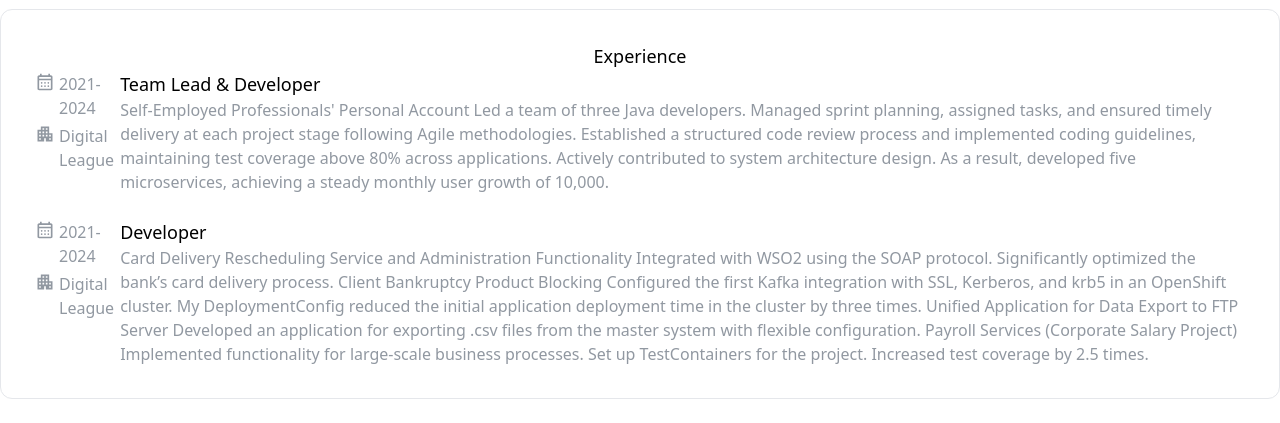
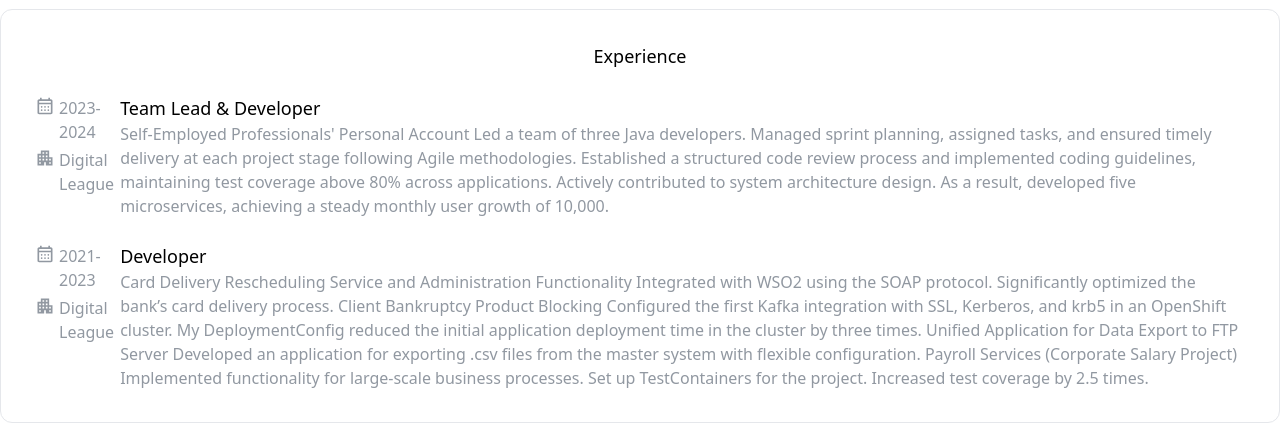
Before and after one commit to Guzime/tolmach-blog-ui, a Next.js app: page /about in a window 1280 px wide. Shown: the part 427-850 px from the top of the page. Before the commit the page ends 826 px from the top, so only its background shows below. Built offline with nearby package versions, Linux system fonts and the light colour scheme.

Commit message:
add experince_item for refactoring

```diff
--- a/app/components/experience.tsx
+++ b/app/components/experience.tsx
@@ -1,66 +1,28 @@
+import ExperienceItem from "./experince_item";
+
 const ExperienceMe: React.FC = () => {
   return (
     <div className="flex justify-center mt-6">
       <div className="bg-white p-8 rounded-xl  border border-customBorder flex flex-col items-center w-[800]">
         <h1 className="text-lg font-sans text-black">Experience</h1>
-        <div className="flex justify-center gap-6">
-          <div>
-            <div className="flex gap-1 flex-row p-0.5">
-              <img
-                src="calendar.svg"
-                alt="icon"
-                className="w-5 h-5 object-contain"
-              />
-              <p className="font-sans text-[#9198A1] w-[130]">2021-2024</p>
-            </div>
-            <div className="flex gap-1 flex-row p-0.5">
-              <img
-                src="work.svg"
-                alt="icon"
-                className="w-5 h-5 object-contain"
-              />
-              <p className="font-sans text-[#9198A1] w-[110]">Digital League</p>
-            </div>
-          </div>
-          <div>
-            <h1 className="text-lg font-sans text-black">
-              Team Lead & Developer
-            </h1>
-            <p className="font-sans text-[#9198A1]">
-              Self-Employed Professionals' Personal Account Led a team of three
+        <ExperienceItem
+        year="2023-2024"
+        company="Digital League"
+        title="Team Lead & Developer"
+        descriprion="Self-Employed Professionals' Personal Account Led a team of three
               Java developers. Managed sprint planning, assigned tasks, and
               ensured timely delivery at each project stage following Agile
               methodologies. Established a structured code review process and
               implemented coding guidelines, maintaining test coverage above 80%
               across applications. Actively contributed to system architecture
               design. As a result, developed five microservices, achieving a
-              steady monthly user growth of 10,000.
-            </p>
-          </div>
-        </div>
-        <div className="flex justify-center gap-6 mt-6">
-            <div>
-          <div className="flex gap-1 flex-row p-0.5">
-            <img
-              src="calendar.svg"
-              alt="icon"
-              className="w-5 h-5 object-contain"
-            />
-            <p className="font-sans text-[#9198A1] w-[130]">2021-2024</p>
-          </div>
-          <div className="flex gap-1 flex-row p-0.5">
-              <img
-                src="work.svg"
-                alt="icon"
-                className="w-5 h-5 object-contain"
-              />
-              <p className="font-sans text-[#9198A1] w-[110]">Digital League</p>
-            </div>
-            </div>
-          <div>
-            <h1 className="text-lg font-sans text-black">Developer</h1>
-            <p className="font-sans text-[#9198A1]">
-              Card Delivery Rescheduling Service and Administration
+              steady monthly user growth of 10,000."/>
+
+        <ExperienceItem
+        year="2021-2023"
+        company="Digital League"
+        title="Developer"
+        descriprion="Card Delivery Rescheduling Service and Administration
               Functionality Integrated with WSO2 using the SOAP protocol.
               Significantly optimized the bank’s card delivery process. Client
               Bankruptcy Product Blocking Configured the first Kafka integration
@@ -71,10 +33,7 @@ const ExperienceMe: React.FC = () => {
               from the master system with flexible configuration. Payroll
               Services (Corporate Salary Project) Implemented functionality for
               large-scale business processes. Set up TestContainers for the
-              project. Increased test coverage by 2.5 times.
-            </p>
-          </div>
-        </div>
+              project. Increased test coverage by 2.5 times."/>
       </div>
     </div>
   );
--- /dev/null
+++ b/app/components/experince_item.tsx
@@ -0,0 +1,31 @@
+const ExperienceItem: React.FC<{
+  year: string;
+  company: string;
+  title: string;
+  descriprion: string;
+}> = ({ year, company, title, descriprion }) => {
+  return (
+    <div className="flex justify-center gap-6 mt-6">
+      <div>
+        <div className="flex gap-1 flex-row p-0.5">
+          <img
+            src="calendar.svg"
+            alt="icon"
+            className="w-5 h-5 object-contain"
+          />
+          <p className="font-sans text-[#9198A1] w-[130]">{year}</p>
+        </div>
+        <div className="flex gap-1 flex-row p-0.5">
+          <img src="work.svg" alt="icon" className="w-5 h-5 object-contain" />
+          <p className="font-sans text-[#9198A1] w-[110]">{company}</p>
+        </div>
+      </div>
+      <div>
+        <h1 className="text-lg font-sans text-black">{title}</h1>
+        <p className="font-sans text-[#9198A1]">{descriprion}</p>
+      </div>
+    </div>
+  );
+};
+
+export default ExperienceItem;
```
